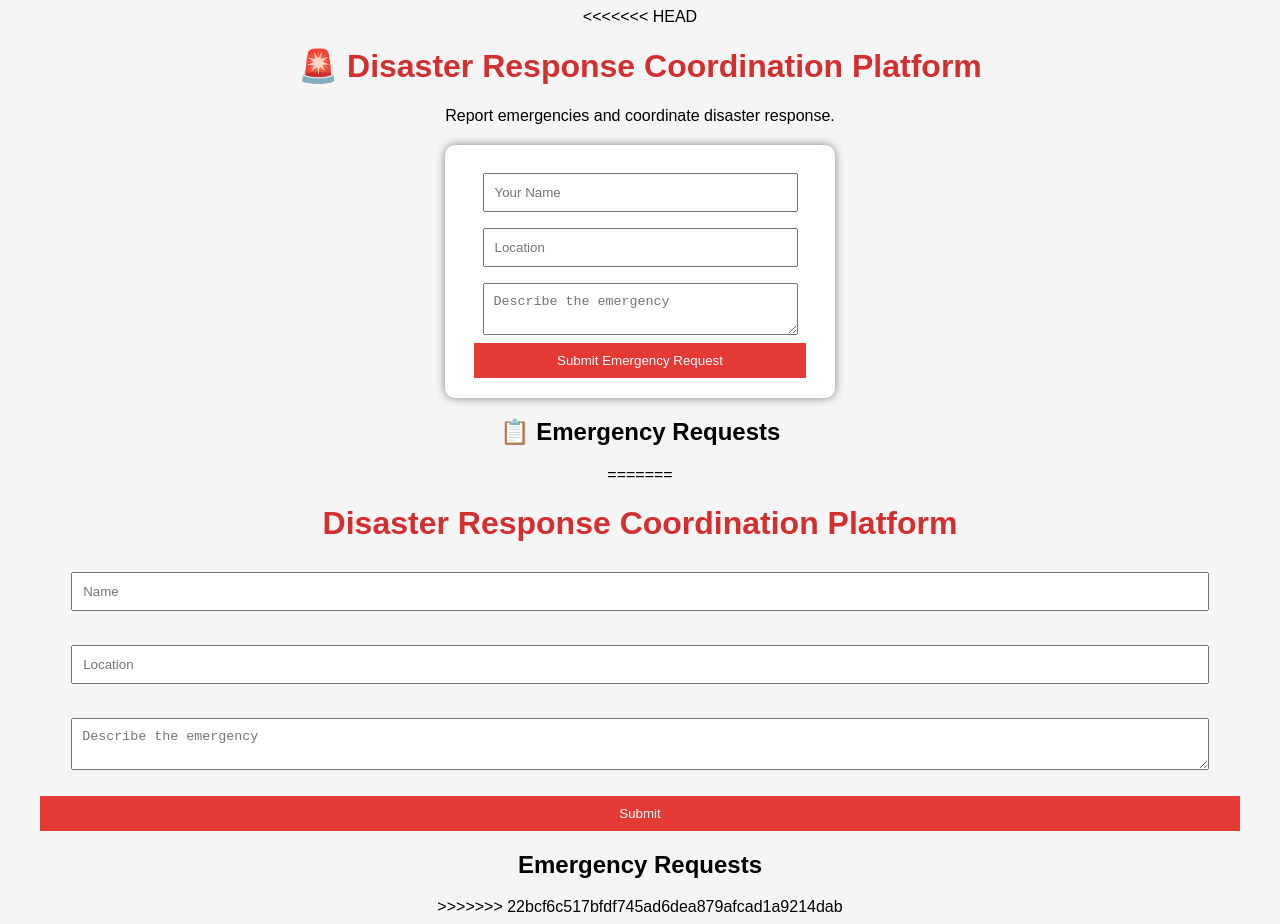
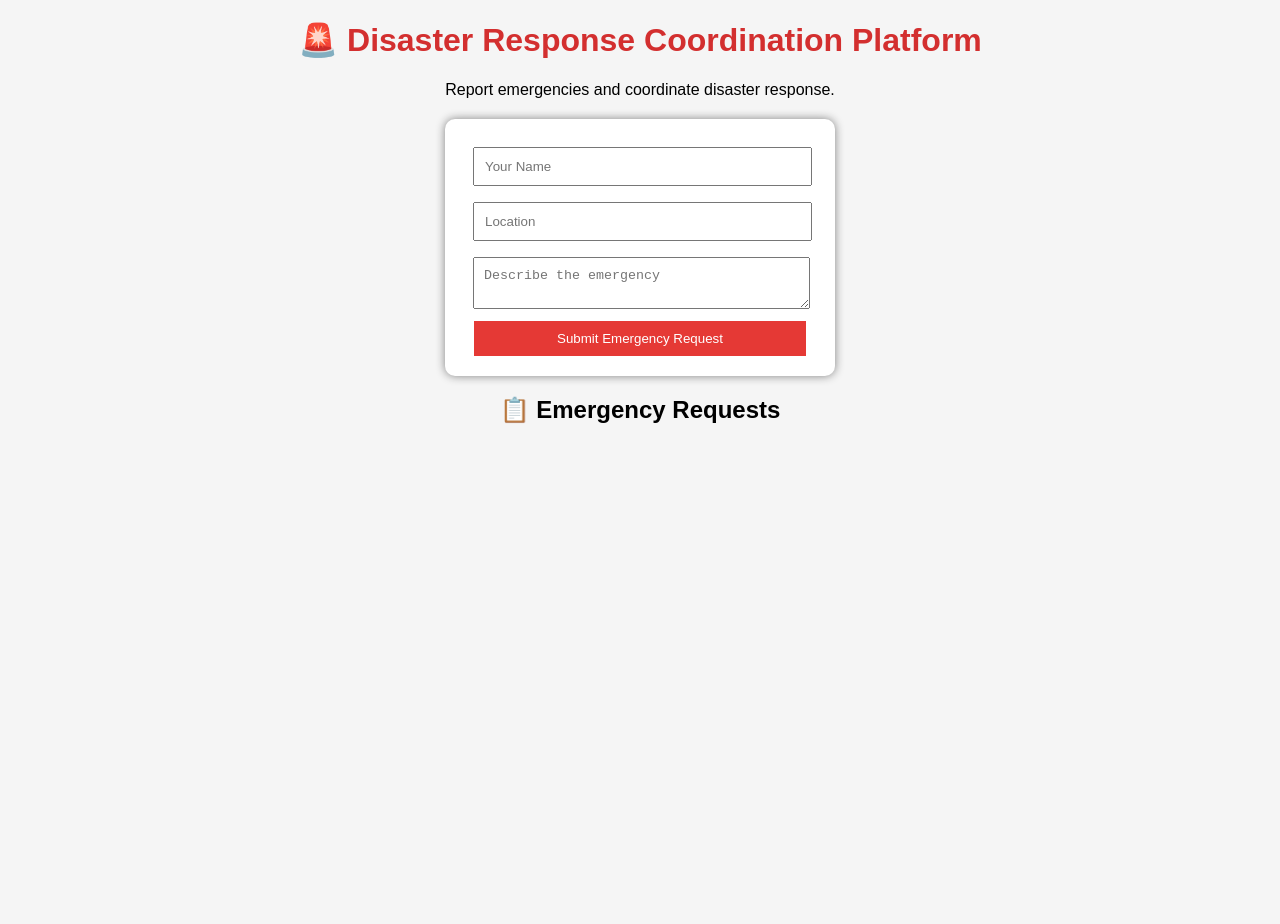
Before and after one commit to Kavitharini/disaster-response-platform, a plain HTML site: page frontend/index.html in a window 1280 px wide. After the commit the page ends 800 px from the top, so only its background shows below. Drawn offline with Linux system fonts and the light colour scheme.

Commit message:
Fixed merge conflicts in index.html

```diff
--- a/frontend/index.html
+++ b/frontend/index.html
@@ -1,4 +1,3 @@
-<<<<<<< HEAD
 <!DOCTYPE html>
 <html>
 
@@ -30,32 +29,4 @@
 <script src="script.js"></script>
 
 </body>
-=======
-<!DOCTYPE html>
-<html>
-
-<head>
-<title>Disaster Response Platform</title>
-<link rel="stylesheet" href="style.css">
-</head>
-
-<body>
-
-<h1>Disaster Response Coordination Platform</h1>
-
-<input id="name" type="text" placeholder="Name"><br><br>
-
-<input id="location" type="text" placeholder="Location"><br><br>
-
-<textarea id="message" placeholder="Describe the emergency"></textarea><br><br>
-
-<button onclick="submitRequest()">Submit</button>
-
-<h2>Emergency Requests</h2>
-<ul id="requests"></ul>
-
-<script src="script.js"></script>
-
-</body>
->>>>>>> 22bcf6c517bfdf745ad6dea879afcad1a9214dab
 </html>
```
